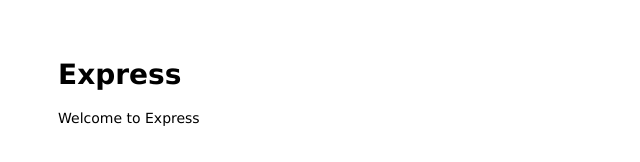
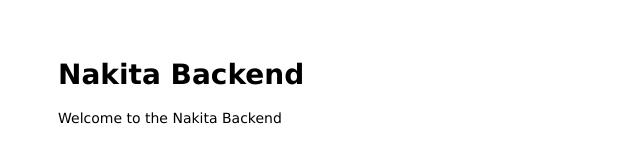
Before and after one commit to GoeranLE/kitabackend, a website: page public/index.html in a window 1280 px wide. Shown: the whole page, without its empty margins (0-640 px from the left). Drawn offline with Linux system fonts and the light colour scheme.

Commit message:
add some text

```diff
--- a/public/index.html
+++ b/public/index.html
@@ -1,13 +1,13 @@
 <html>
 
 <head>
-  <title>Express</title>
+  <title>Nakita Backend</title>
   <link rel="stylesheet" href="/stylesheets/style.css">
 </head>
 
 <body>
-  <h1>Express</h1>
-  <p>Welcome to Express</p>
+  <h1>Nakita Backend</h1>
+  <p>Welcome to the Nakita Backend</p>
 </body>
 
 </html>
```
